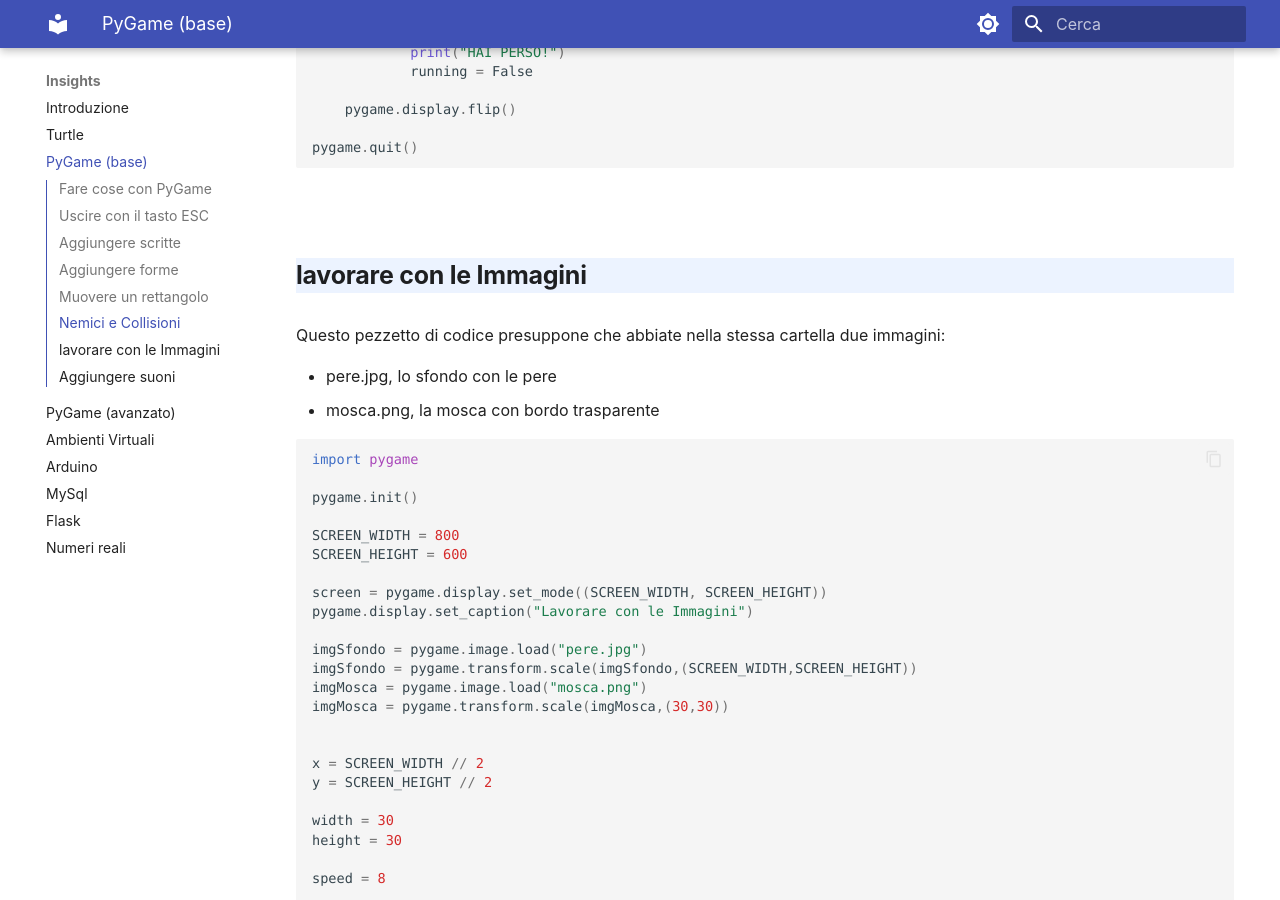
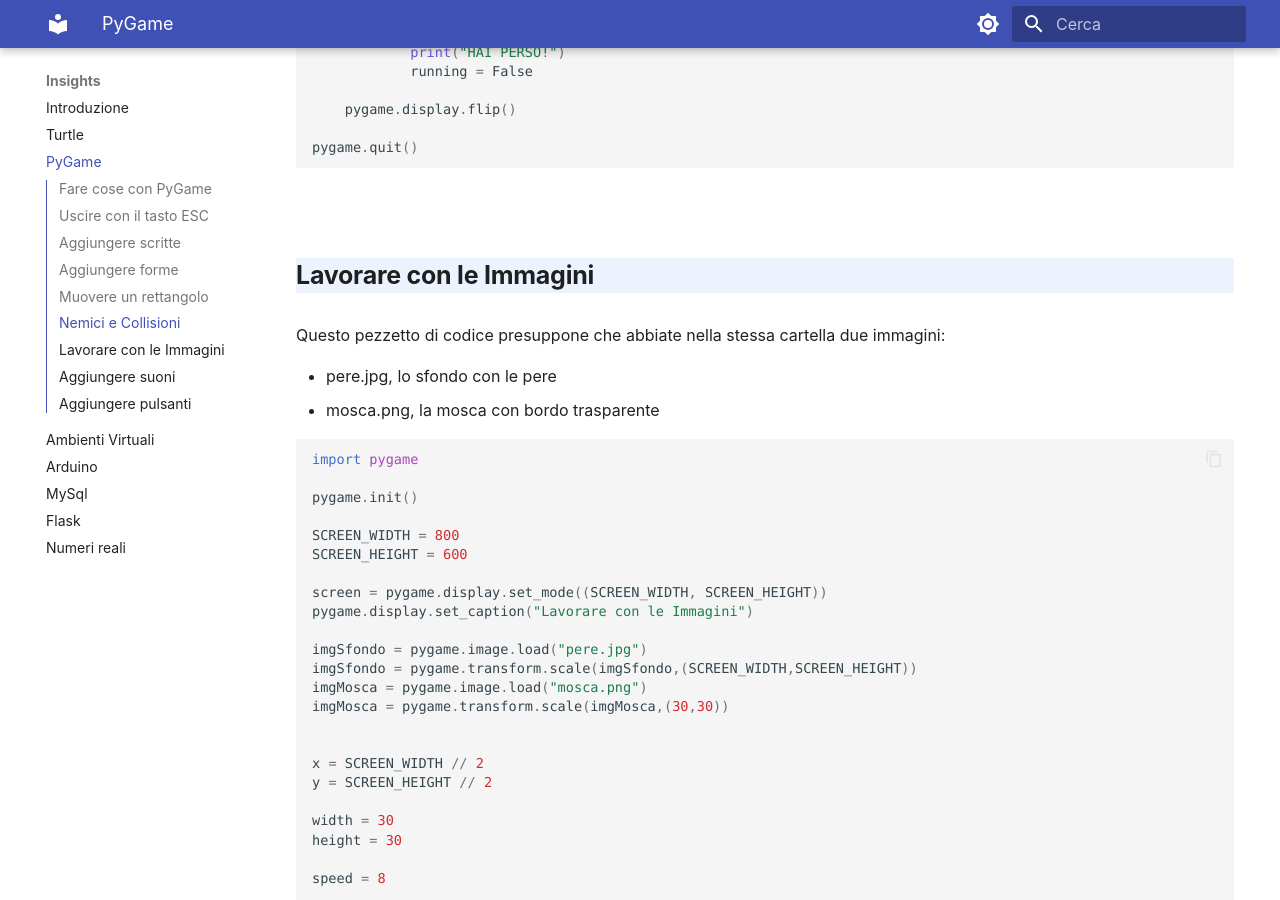
Before and after one commit to adjamhub/pyhandouts, an MkDocs documentation site: the page built from docs/insights/02_pygame1.md, in a window 1280 px wide and 900 px high, scrolled down 6515 px. Built offline with MkDocs 1.6.1 and Material for MkDocs 9.7.7, drawn with Linux system fonts in a browser that asks for light colours.

Commit message:
togli (per ora) il livello avanzato. Sistema imgs, aggiungi pulsanti

````diff
--- a/docs/insights/02_pygame1.md
+++ b/docs/insights/02_pygame1.md
@@ -314,7 +314,7 @@
 ```
 
 
-## lavorare con le Immagini
+## Lavorare con le Immagini
 
 Questo pezzetto di codice presuppone che abbiate nella stessa cartella due immagini:
 
@@ -462,6 +462,9 @@
 ```
 
 
+## Aggiungere pulsanti
+
+
 
 <br>
 <br>
--- a/mkdocs.yml
+++ b/mkdocs.yml
@@ -100,8 +100,8 @@
   - Insights:
     - Introduzione: insights/00_intro.md
     - Turtle: insights/01_turtle.md
-    - PyGame (base): insights/02_pygame1.md
-    - PyGame (avanzato): insights/02_pygame2.md
+    - PyGame: insights/02_pygame1.md
+#    - PyGame (avanzato): insights/02_pygame2.md
     - Ambienti Virtuali: insights/11_venv.md
     - Arduino: insights/12_arduino.md
     - MySql: insights/13_mysql.md
````
Also changed, not shown: 2 other files.
